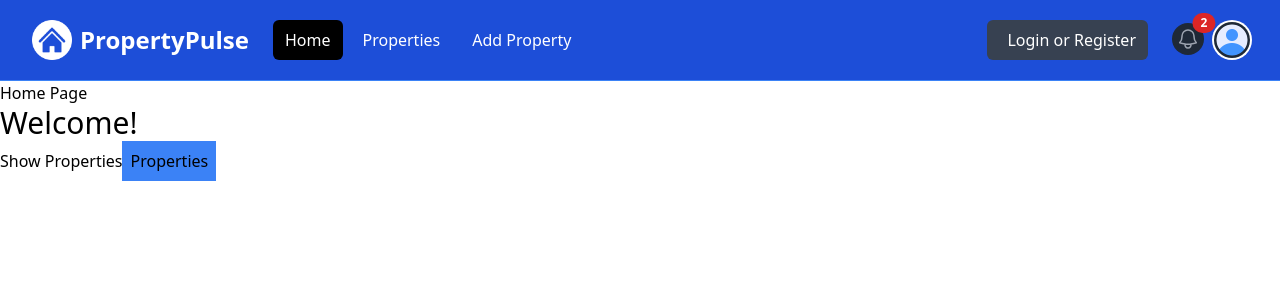
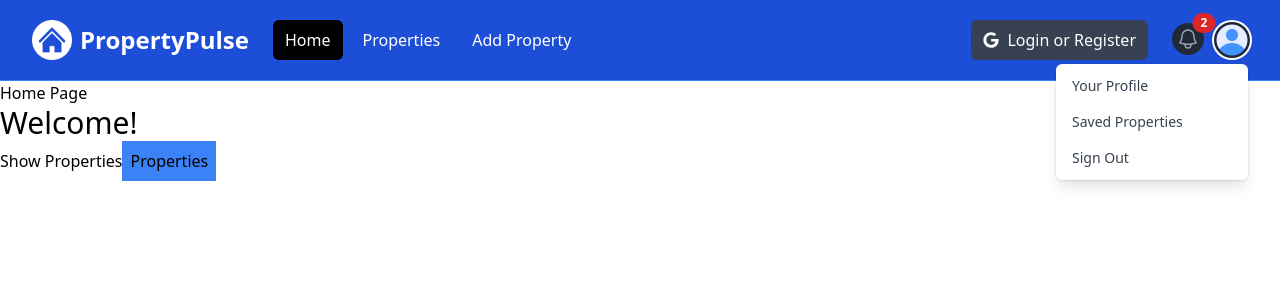
Before and after one commit to codenamecriz/property-pulse, a Next.js app: page / in a window 1280 px wide. Both pictures are taken after a click on the button "Open user menu". Shown: the top 300 px of the page. Built offline with nearby package versions, Linux system fonts and the light colour scheme.

Commit message:
Added dropdown menu functionality

```diff
--- a/package.json
+++ b/package.json
@@ -9,9 +9,10 @@
     "lint": "next lint"
   },
   "dependencies": {
+    "next": "14.2.1",
     "react": "^18",
     "react-dom": "^18",
-    "next": "14.2.1"
+    "react-icons": "^5.1.0"
   },
   "devDependencies": {
     "postcss": "^8",
--- a/src/components/Navbar.jsx
+++ b/src/components/Navbar.jsx
@@ -1,9 +1,17 @@
+"use client";
 import React from "react";
+import { useState } from "react";
+import { FaGoogle } from "react-icons/fa";
 import Image from "next/image";
+import Link from "next/link";
+
 import logo from "@/assets/images/logo-white.png";
 import profileDefault from "@/assets/images/profile.png";
 
 const Navbar = () => {
+  const [isMobileMenuOpen, setIsMobileMenuOpen] = useState(false);
+  const [isProfileMenuOpen, setIsProfileMenuOpen] = useState(false);
+
   return (
     <nav className="bg-blue-700 border-b border-blue-500">
       <div className="mx-auto max-w-7xl px-2 sm:px-6 lg:px-8">
@@ -16,6 +24,7 @@
               className="relative inline-flex items-center justify-center rounded-md p-2 text-gray-400 hover:bg-gray-700 hover:text-white focus:outline-none focus:ring-2 focus:ring-inset focus:ring-white"
               aria-controls="mobile-menu"
               aria-expanded="false"
+              onClick={() => setIsMobileMenuOpen((prev) => !prev)}
             >
               <span className="absolute -inset-0.5"></span>
               <span className="sr-only">Open main menu</span>
@@ -38,34 +47,34 @@
 
           <div className="flex flex-1 items-center justify-center md:items-stretch md:justify-start">
             {/* <!-- Logo --> */}
-            <a className="flex flex-shrink-0 items-center" href="/index.html">
+            <Link className="flex flex-shrink-0 items-center" href="/">
               <Image className="h-10 w-auto" src={logo} alt="PropertyPulse" />
 
               <span className="hidden md:block text-white text-2xl font-bold ml-2">
                 PropertyPulse
               </span>
-            </a>
+            </Link>
             {/* <!-- Desktop Menu Hidden below md screens --> */}
             <div className="hidden md:ml-6 md:block">
               <div className="flex space-x-2">
-                <a
-                  href="/index.html"
+                <Link
+                  href="/"
                   className="text-white bg-black hover:bg-gray-900 hover:text-white rounded-md px-3 py-2"
                 >
                   Home
-                </a>
-                <a
-                  href="/properties.html"
+                </Link>
+                <Link
+                  href="/properties"
                   className="text-white hover:bg-gray-900 hover:text-white rounded-md px-3 py-2"
                 >
                   Properties
-                </a>
-                <a
-                  href="/add-property.html"
+                </Link>
+                <Link
+                  href="/properties/add"
                   className="text-white hover:bg-gray-900 hover:text-white rounded-md px-3 py-2"
                 >
                   Add Property
-                </a>
+                </Link>
               </div>
             </div>
           </div>
@@ -74,7 +83,7 @@
           <div className="hidden md:block md:ml-6">
             <div className="flex items-center">
               <button className="flex items-center text-white bg-gray-700 hover:bg-gray-900 hover:text-white rounded-md px-3 py-2">
-                <i className="fa-brands fa-google text-white mr-2"></i>
+                <FaGoogle className="text-white mr-2" />
                 <span>Login or Register</span>
               </button>
             </div>
@@ -82,7 +91,7 @@
 
           {/* <!-- Right Side Menu (Logged In) --> */}
           <div className="absolute inset-y-0 right-0 flex items-center pr-2 md:static md:inset-auto md:ml-6 md:pr-0">
-            <a href="messages.html" className="relative group">
+            <Link href="/messages" className="relative group">
               <button
                 type="button"
                 className="relative rounded-full bg-gray-800 p-1 text-gray-400 hover:text-white focus:outline-none focus:ring-2 focus:ring-white focus:ring-offset-2 focus:ring-offset-gray-800"
@@ -108,7 +117,7 @@
                 2
                 {/* <!-- Replace with the actual number of notifications --> */}
               </span>
-            </a>
+            </Link>
             {/* <!-- Profile dropdown button --> */}
             <div className="relative ml-3">
               <div>
@@ -118,6 +127,7 @@
                   id="user-menu-button"
                   aria-expanded="false"
                   aria-haspopup="true"
+                  onClick={() => setIsProfileMenuOpen((prev) => !prev)}
                 >
                   <span className="absolute -inset-1.5"></span>
                   <span className="sr-only">Open user menu</span>
@@ -130,74 +140,78 @@
               </div>
 
               {/* <!-- Profile dropdown --> */}
+              {isProfileMenuOpen && (
                 <div
                   id="user-menu"
-                className="hidden absolute right-0 z-10 mt-2 w-48 origin-top-right rounded-md bg-white py-1 shadow-lg ring-1 ring-black ring-opacity-5 focus:outline-none"
+                  className="absolute right-0 z-10 mt-2 w-48 origin-top-right rounded-md bg-white py-1 shadow-lg ring-1 ring-black ring-opacity-5 focus:outline-none"
                   role="menu"
                   aria-orientation="vertical"
                   aria-labelledby="user-menu-button"
                   tabIndex="-1"
                 >
-                <a
-                  href="/profile.html"
+                  <Link
+                    href="/profile"
                     className="block px-4 py-2 text-sm text-gray-700"
                     role="menuitem"
                     tabIndex="-1"
                     id="user-menu-item-0"
                   >
                     Your Profile
-                </a>
-                <a
-                  href="saved-properties.html"
+                  </Link>
+                  <Link
+                    href="/properties/save"
                     className="block px-4 py-2 text-sm text-gray-700"
                     role="menuitem"
                     tabIndex="-1"
                     id="user-menu-item-2"
                   >
                     Saved Properties
-                </a>
-                <a
-                  href="#"
+                  </Link>
+                  <button
                     className="block px-4 py-2 text-sm text-gray-700"
                     role="menuitem"
                     tabIndex="-1"
                     id="user-menu-item-2"
                   >
                     Sign Out
-                </a>
+                  </button>
                 </div>
+              )}
             </div>
           </div>
         </div>
       </div>
 
       {/* <!-- Mobile menu, show/hide based on menu state. --> */}
-      <div className="hidden" id="mobile-menu">
+      {isMobileMenuOpen && (
+        <div id="mobile-menu">
           <div className="space-y-1 px-2 pb-3 pt-2">
-          <a
-            href="/index.html"
+            <Link
+              href="/"
               className="bg-gray-900 text-white block rounded-md px-3 py-2 text-base font-medium"
             >
               Home
-          </a>
-          <a
-            href="/properties.html"
+            </Link>
+            <Link
+              href="/properties"
               className="text-gray-300 hover:bg-gray-700 hover:text-white block rounded-md px-3 py-2 text-base font-medium"
             >
               Properties
-          </a>
-          <a
-            href="/add-property.html"
+            </Link>
+            <Link
+              href="/properties/add"
               className="text-gray-300 hover:bg-gray-700 hover:text-white block rounded-md px-3 py-2 text-base font-medium"
             >
               Add Property
-          </a>
+            </Link>
             <button className="flex items-center text-white bg-gray-700 hover:bg-gray-900 hover:text-white rounded-md px-3 py-2 my-4">
-            <i className="fa-brands fa-google mr-2"></i>
+              {/* <i className="fa-brands fa-google mr-2"></i> */}
+              <FaGoogle className="text-white mr-2" />
               <span>Login or Register</span>
             </button>
           </div>
         </div>
+      )}
     </nav>
   );
 };
```
Also changed, not shown: 1 other file (tests, documents, lock files or other folders). Lines whose indentation alone changed are shown as unchanged.
